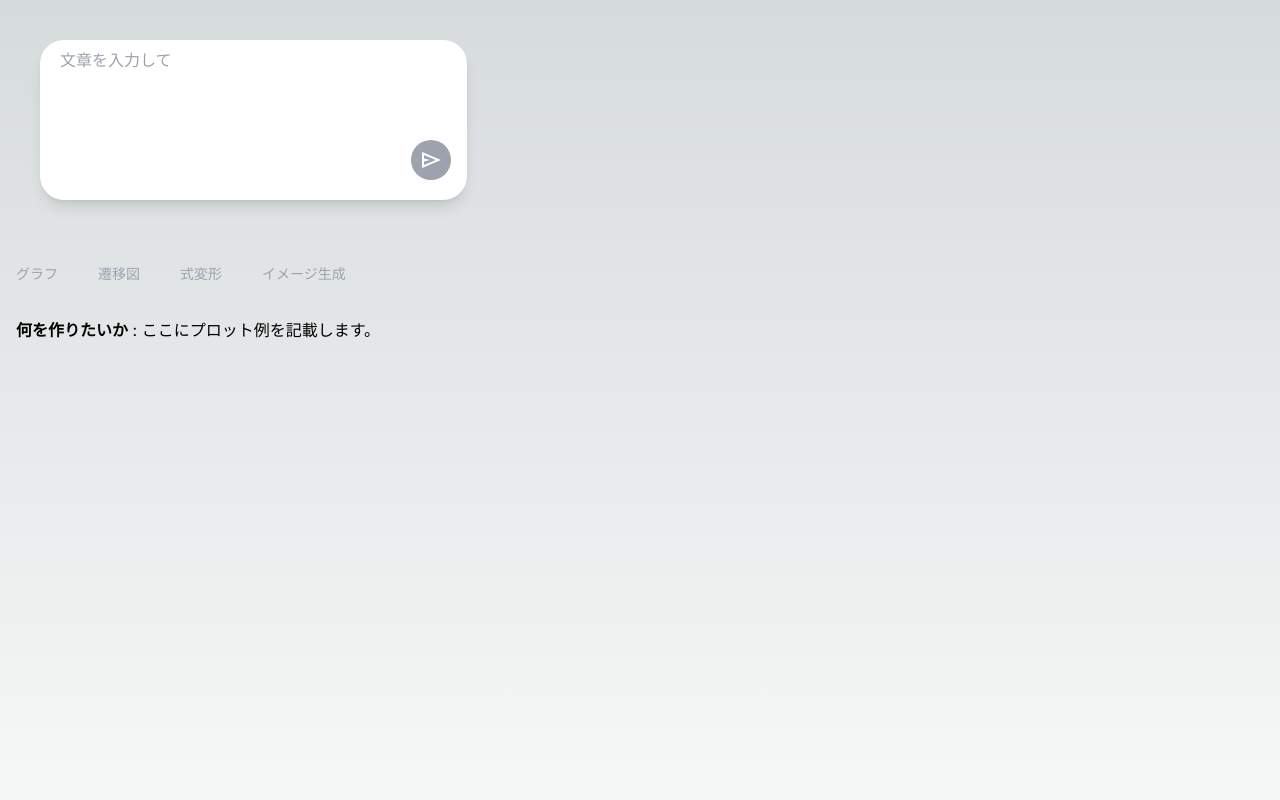
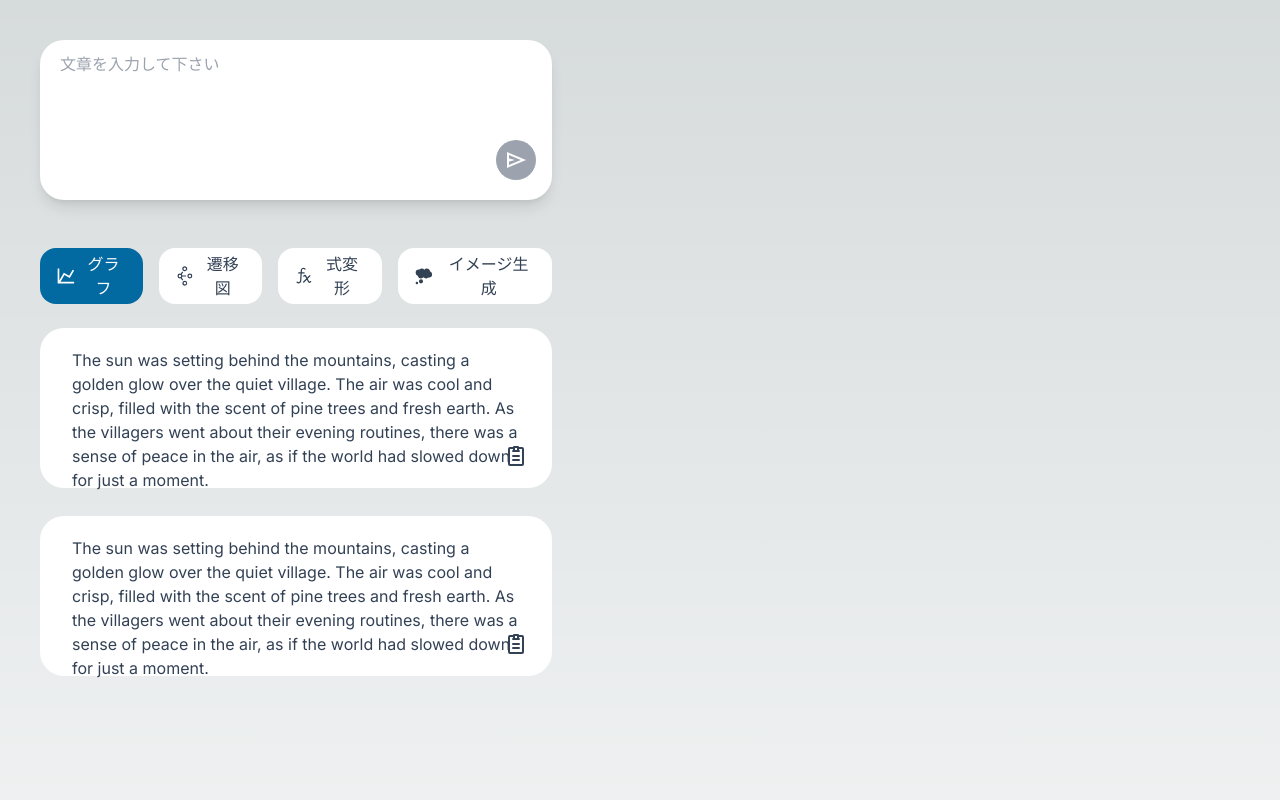
Before and after one commit to DayuanJiang/langserve-ai-sdk, a Next.js app: page / in a window 1280 px wide. Shown: the top 800 px of the page. Built offline with nearby package versions, Linux system fonts and the light colour scheme.

Commit message:
uiの変更をしました

```diff
--- /dev/null
+++ b/app/components/ClipboardCopy.tsx
@@ -0,0 +1,56 @@
+import { useState } from "react";
+
+const ClipboardCopy = () => {
+  const [input, setInput] = useState("");
+  const [copied, setCopied] = useState(false); // Copied! の状態
+
+  const defaultText =
+    "The sun was setting behind the mountains, casting a golden glow over the quiet village. The air was cool and crisp, filled with the scent of pine trees and fresh earth. As the villagers went about their evening routines, there was a sense of peace in the air, as if the world had slowed down for just a moment.";
+
+  const handleCopy = () => {
+    const textToCopy = input || defaultText;
+    navigator.clipboard.writeText(textToCopy)
+      .then(() => {
+        setCopied(true);
+        setTimeout(() => setCopied(false), 2000); // 2秒後に消える
+      })
+      .catch((err) => console.error("コピーに失敗しました", err));
+  };
+
+  return (
+    <div className="flex flex-col w-full gap-2">
+      <form className="flex flex-col gap-2 w-[40%] m-10 mt-4 mb-1 relative">
+        <div
+          className="w-full h-40 px-8 py-5 pb-10 bg-white text-slate-700 outline-none resize-none rounded-3xl"
+          style={{ whiteSpace: "pre-wrap" }}
+        >
+          {input || defaultText}
+        </div>
+        {/* コピー完了時の吹き出し */}
+        {copied && (
+          <div className="absolute right-12 bottom-12 bg-black text-white text-sm px-3 py-1 rounded-md">
+            Copied!
+          </div>
+        )}
+        <button
+          type="button"
+          onClick={handleCopy}
+          className="absolute right-0 bottom-2 mb-1 mr-4 w-10 h-10 flex items-center justify-center"
+        >
+          <svg xmlns="http://www.w3.org/2000/svg" className="w-6 h-6 stroke-current text-slate-700" viewBox="0 0 24 24">
+            <path
+              fill="none"
+              stroke="currentColor"
+              strokeLinecap="round"
+              strokeLinejoin="round"
+              strokeWidth="2"
+              d="M15 4h3a1 1 0 0 1 1 1v15a1 1 0 0 1-1 1H6a1 1 0 0 1-1-1V5a1 1 0 0 1 1-1h3m0 3h6m-6 5h6m-6 4h6M10 3v4h4V3z"
+            />
+          </svg>
+        </button>
+      </form>
+    </div>
+  );
+};
+
+export default ClipboardCopy;
--- a/app/components/Tabs.tsx
+++ b/app/components/Tabs.tsx
@@ -1,46 +1,71 @@
+
 import { useState } from "react";
 
+
 const Tabs = () => {
-  const [activeTab, setActiveTab] = useState<string>("tab1");
+  const [activeTab, setActiveTab] = useState(0);
 
-  const isActive = (tab: string) => activeTab === tab;
+  const tabData = [
+    {
+      title: "グラフ",
+      icon: (
+        <svg xmlns="http://www.w3.org/2000/svg" className="w-5 h-5 mr-1
+        // fill-current text-none" viewBox="0 0 24 24">
+        <path d="m16 11.78l4.24-7.33l1.73 1l-5.23 9.05l-6.51-3.75L5.46 19H22v2H2V3h2v14.54L9.5 8z"/>
+        </svg>
 
-  const tabs: { id: string; label: string }[] = [
-    { id: "tab1", label: "グラフ" },
-    { id: "tab2", label: "遷移図" },
-    { id: "tab3", label: "式変形" },
-    { id: "tab4", label: "イメージ生成" },
+      ),
+    },
+    {
+      title: "遷移図",
+      icon: (
+        <svg xmlns="http://www.w3.org/2000/svg" className="w-5 h-5 mr-1 fill-current text-none" viewBox="0 0 32 32">
+        <path fill="currentColor" d="M24 20a4 4 0 1 1 0-8a4 4 0 0 1 0 8m0-6a2 2 0 1 0 0 4a2 2 0 0 0 0-4m-8.2-5.62A4 4 0 1 1 18 1.06a4 4 0 0 1-2.2 7.32m0-6a2 2 0 1 0 .01 0zm.01 29.24a4 4 0 1 1-.083-8a4 4 0 0 1 .083 8m0-6a2 2 0 1 0 .39 0a2 2 0 0 0-.4 0z" class="ouiIcon__fillSecondary"/>
+        <path fill="currentColor" d="M18 17v-2h-6.14a4 4 0 0 0-.86-1.64l2.31-3.44l-1.68-1.12l-2.31 3.44A4 4 0 0 0 8 12a4 4 0 1 0 0 8a4 4 0 0 0 1.32-.24l2.31 3.44l1.66-1.12L11 18.64a4 4 0 0 0 .86-1.64zM6 16a2 2 0 1 1 4 0a2 2 0 0 1-4 0"/>
+        </svg>
+
+      ),
+    },
+    {
+      title: "式変形",
+      icon: (
+        <svg xmlns="http://www.w3.org/2000/svg" className="w-5 h-5 mr-1 fill-current text-none" viewBox="0 0 24 24">
+        <path fill="currentColor" d="M12.482 3.827c-1.113-.824-2.696-.091-2.788 1.29L9.535 7.5h2.715a.75.75 0 0 1 0 1.5H9.435l-.6 9.006c-.18 2.685-3.358 4.002-5.383 2.23l-.196-.172a.75.75 0 0 1 .988-1.129l.195.171c1.091.955 2.803.246 2.899-1.2L7.932 9H5.75a.75.75 0 0 1 0-1.5h2.282l.165-2.483c.171-2.565 3.112-3.926 5.178-2.395l.371.275a.75.75 0 1 1-.892 1.205zm1.23 8.936a.75.75 0 0 0-1.152-.22l-.322.276a.75.75 0 1 1-.976-1.139l.322-.276a2.25 2.25 0 0 1 3.456.66l.977 1.858l2.703-2.703a.75.75 0 1 1 1.06 1.061l-3.031 3.032l1.539 2.924a.75.75 0 0 0 1.152.22l.322-.276a.75.75 0 0 1 .976 1.14l-.322.275a2.25 2.25 0 0 1-3.456-.66l-1.322-2.513l-3.358 3.358a.75.75 0 1 1-1.06-1.06l3.687-3.687z"/>
+        </svg>
+
+      ),
+    },
+    {
+        title: "イメージ生成",
+        icon: (
+            <svg xmlns="http://www.w3.org/2000/svg" className="w-5 h-5 mr-2 fill-current text-none" viewBox="0 0 24 24">
+            <path fill="currentColor" d="M3.5 19A1.5 1.5 0 0 1 5 20.5A1.5 1.5 0 0 1 3.5 22A1.5 1.5 0 0 1 2 20.5A1.5 1.5 0 0 1 3.5 19m5-3a2.5 2.5 0 0 1 2.5 2.5A2.5 2.5 0 0 1 8.5 21A2.5 2.5 0 0 1 6 18.5A2.5 2.5 0 0 1 8.5 16m6-1c-1.19 0-2.27-.5-3-1.35c-.73.85-1.81 1.35-3 1.35c-1.96 0-3.59-1.41-3.93-3.26A4.02 4.02 0 0 1 2 8a4 4 0 0 1 4-4c.26 0 .5.03.77.07C7.5 3.41 8.45 3 9.5 3c1.19 0 2.27.5 3 1.35c.73-.85 1.81-1.35 3-1.35c1.96 0 3.59 1.41 3.93 3.26A4.02 4.02 0 0 1 22 10a4 4 0 0 1-4 4l-.77-.07c-.73.66-1.68 1.07-2.73 1.07"/>
+          </svg>
+
+        ),
+      },
   ];
 
   return (
-    <div className="w-1/3">
-      <div className="text-sm font-medium text-center text-gray-400 border-b border-gray-200 dark:text-gray-400 dark:border-slate-700">
-        <ul className="flex flex-wrap -mb-px">
-          {tabs.map((tab) => (
-            <li key={tab.id} className="mr-2 cursor-pointer">
-              <a
-                onClick={() => setActiveTab(tab.id)}
-                className={`inline-block p-4 rounded-t-lg border-b-2 border-transparent ${
-                  isActive(tab.id)
-                    ? "text--600 green border-blue-600"
-                    : "hover:text-slate-600 hover:border-gray-300 dark:hover:text-gray-300"
+    <div className="ml-10 w-[40%] mx-auto">
+        <div className="flex justify-center space-x-4">
+            {tabData.map((tab, index) => (
+            <button
+                key={index}
+                onClick={() => setActiveTab(index)}
+                className={`pt-1 pb-1 p-4 rounded-2xl flex items-center justify-center ${
+                activeTab === index
+                    ? "bg-sky-700 text-white"
+                    : "bg-white text-slate-700"
                 }`}
-              >
-                {tab.label}
-              </a>
-            </li>
-          ))}
-        </ul>
-      </div>
+            >
+                {tab.icon}
+                {tab.title}
+            </button>
+            ))}
+        </div>
+        </div>
 
-      <div className="p-4">
-        {tabs.map((tab) => (
-          <div key={tab.id} className={isActive(tab.id) ? "block" : "hidden"}>
-            <span className="font-semibold">何を作りたいか</span> : ここにプロット例を記載します。
-          </div>
-        ))}
-      </div>
-    </div>
   );
 };
 
--- /dev/null
+++ b/app/components/TextInputForm.tsx
@@ -0,0 +1,35 @@
+import { useState } from 'react';
+
+const TextInputForm = () => {
+  const [input, setInput] = useState<string>('');
+
+  const handleSubmit = (e: React.FormEvent) => {
+    e.preventDefault();
+    // Submit logic goes here
+    console.log(input);
+  };
+
+  return (
+    <div className="flex flex-col w-full gap-2">
+      <form onSubmit={handleSubmit} className="flex flex-col gap-2 w-[40%] m-10 relative">
+        <textarea
+          className="w-full h-40 px-5 py-3 pb-10 outline-none resize-none rounded-3xl shadow-lg"
+          placeholder="文章を入力して下さい"
+          value={input}
+          onChange={(e) => setInput(e.target.value)}
+        />
+        <button
+          type="submit"
+          className={`absolute right-0 bottom-4 mb-1 mr-4 w-10 h-10 rounded-full flex items-center justify-center ${input ? "bg-slate-700" : "bg-gray-400 cursor-not-allowed"}`}
+          disabled={!input}
+        >
+          <svg xmlns="http://www.w3.org/2000/svg" className="w-6 h-6 text-white" viewBox="0 0 24 24">
+            <path fill="currentColor" d="M3 20V4l19 8M5 17l11.85-5L5 7v3.5l6 1.5l-6 1.5M5 17V7v6.5Z" />
+          </svg>
+        </button>
+      </form>
+    </div>
+  );
+};
+
+export default TextInputForm;
--- a/app/page.tsx
+++ b/app/page.tsx
@@ -5,6 +5,8 @@ import { readStreamableValue } from "ai/rsc";
 import { runAgent } from "./actions";
 import { StreamEvent } from "@langchain/core/tracers/log_stream";
 import Tabs from "./components/Tabs";
+import TextInputForm from "./components/TextInputForm";
+import ClipboardCopy from "./components/ClipboardCopy";
 
 export default function Page() {
     const [input, setInput] = useState("");
@@ -54,26 +56,11 @@ export default function Page() {
 
     return (
         <div className="flex flex-col w-full gap-2">
-            <form onSubmit={handleSubmit} className="flex flex-col gap-2 w-1/3 m-10 relative">
-            <textarea
-                className="w-full h-40 px-5 py-2 pb-10 outline-none resize-none rounded-3xl shadow-lg"
-                placeholder="文章を入力して"
-                value={input}
-                onChange={(e) => setInput(e.target.value)}
-            />
-             <button
-            type="submit"
-            className={`absolute right-0 bottom-4 mb-1 mr-4 w-10 h-10 rounded-full flex items-center justify-center ${input ? "bg-slate-700" : "bg-gray-400 cursor-not-allowed"}`}
-            disabled={!input}
-        >
-            <svg xmlns="http://www.w3.org/2000/svg" className="w-6 h-6 text-white" viewBox="0 0 24 24">
-                <path fill="currentColor" d="M3 20V4l19 8M5 17l11.85-5L5 7v3.5l6 1.5l-6 1.5M5 17V7v6.5Z" />
-            </svg>
-        </button>
-            </form>
 
+            <TextInputForm/>
             <Tabs />
-
+            <ClipboardCopy/>
+            <ClipboardCopy/>
             <div className="flex flex-col w-full gap-2">
                 <div
                     className="flex flex-col gap-2 px-2 h-[650px] overflow-y-auto"
```
